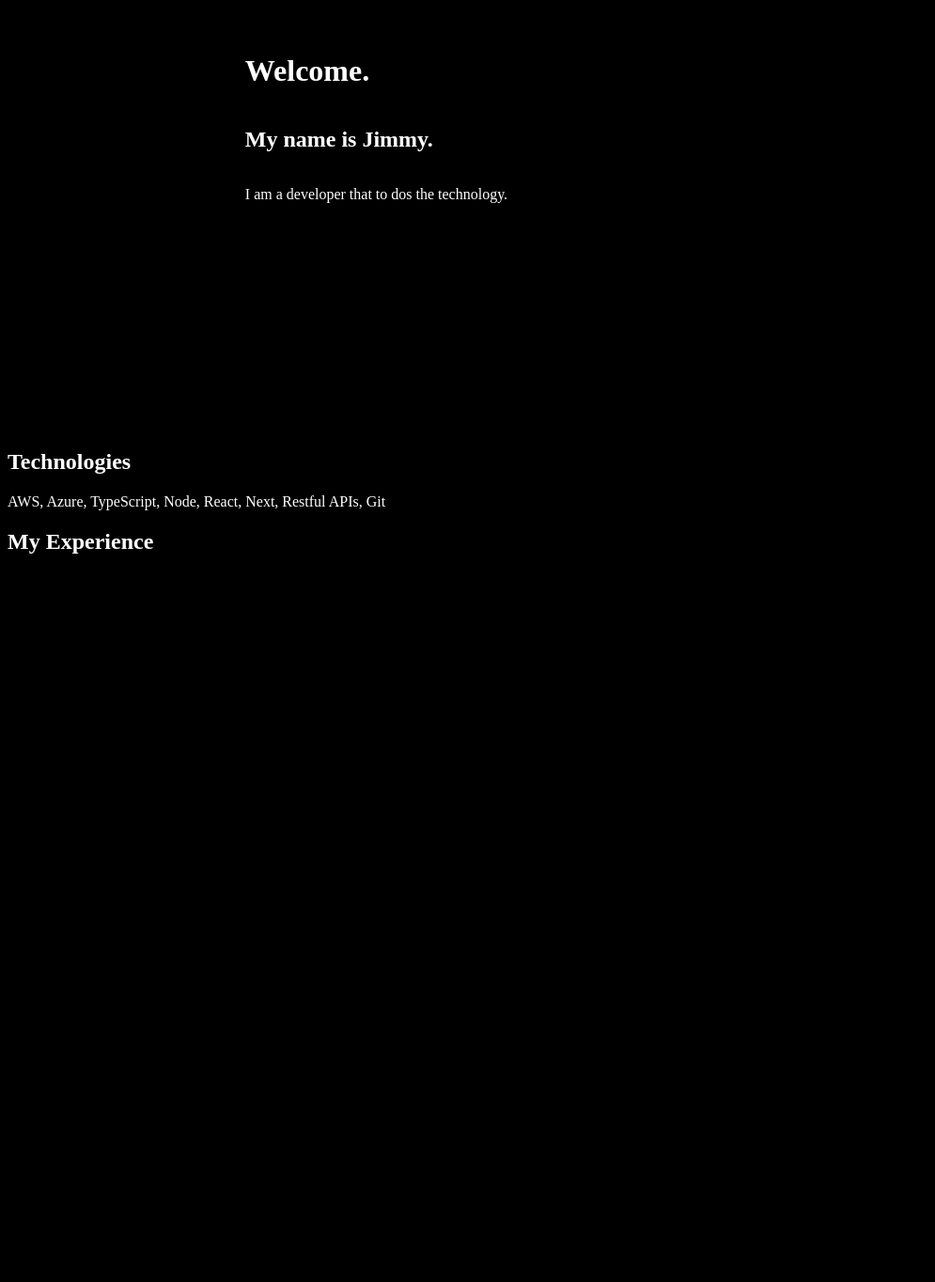
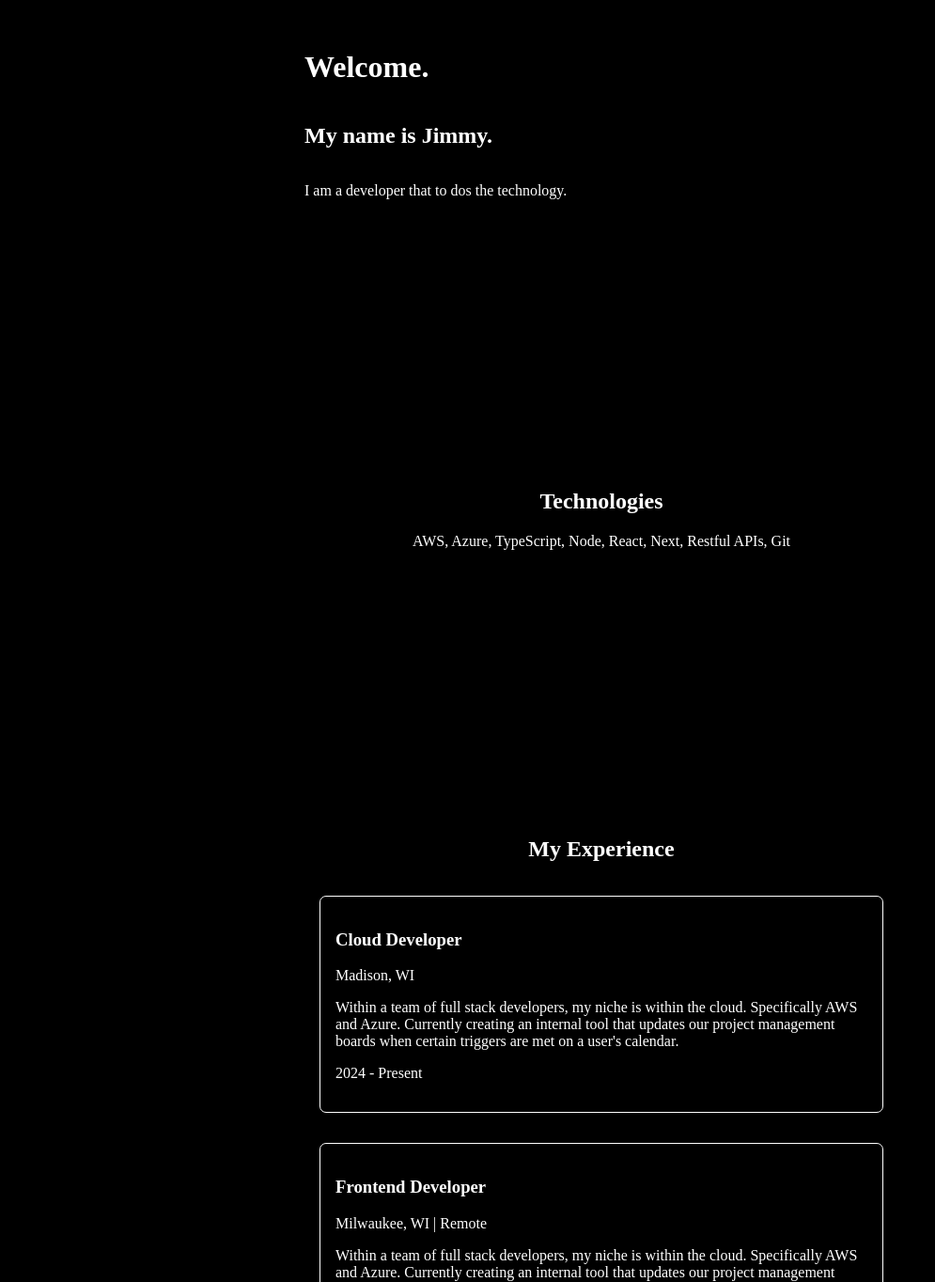
Before and after one commit to NguyenVBRC/next-portfolio-2024, a Next.js app: page / in a window 1280 px wide. Shown: the part 243-1607 px from the top of the page at 94% size, without its empty margins (0-995 px from the left). Before the commit the page ends 833 px from the top, so only its background shows below. Built offline with nearby package versions, Linux system fonts and the light colour scheme.

Commit message:
Added classes to existing components for styling

```diff
--- a/app/components/Experience/Experience.js
+++ b/app/components/Experience/Experience.js
@@ -1,7 +1,17 @@
+import JobDetails from "./JobDetails";
+import workHistory from "./workHistory.json";
+
 export default function Experience() {
   return (
     <>
       <h2>My Experience</h2>
+      {workHistory.map((work) => {
+        return (
+          <div key={work.title}>
+            <JobDetails details={work} />
+          </div>
+        );
+      })}
     </>
   );
 }
--- a/app/components/Experience/JobDetails.js
+++ b/app/components/Experience/JobDetails.js
@@ -1,6 +1,6 @@
-export default function JobDetails(details) {
+export default function JobDetails({ details }) {
   return (
-    <div>
+    <div className="details">
       <h3>{details.title}</h3>
       <p>{details.location}</p>
       <p>{details.description}</p>
--- a/app/components/Experience/workHistory.json
+++ b/app/components/Experience/workHistory.json
@@ -6,9 +6,9 @@
     "timeFrame": "2024 - Present"
   },
   {
-    "title": "Cloud Developer 1",
-    "location": "Madison, WI",
+    "title": "Frontend Developer",
+    "location": "Milwaukee, WI | Remote",
     "description": "Within a team of full stack developers, my niche is within the cloud. Specifically AWS and Azure. Currently creating an internal tool that updates our project management boards when certain triggers are met on a user's calendar.",
-    "timeFrame": "2024 - Present"
+    "timeFrame": "2022 - 2024"
   }
 ]
--- a/app/components/Technology.js
+++ b/app/components/Technology.js
@@ -1,8 +1,8 @@
 export default function Technology() {
   return (
-    <>
+    <div className="tech">
       <h2>Technologies</h2>
       <span>AWS, Azure, TypeScript, Node, React, Next, Restful APIs, Git</span>
-    </>
+    </div>
   );
 }
--- a/app/globals.css
+++ b/app/globals.css
@@ -18,12 +18,35 @@ nav {
   width: 40px;
 }
 
+.page {
+  align-items: center;
+  display: flex;
+  flex-direction: column;
+  justify-content: center;
+  margin: auto;
+  width: 50%;
+}
+
 .intro {
-  align-items: flex-start;
   display: flex;
+  flex-direction: column;
   justify-content: center;
-  flex-direction: column;
-  height: 100%;
-  margin: auto;
-  width: 60%;
+  height: 80vh;
+  width: 100%;
 }
+
+.tech {
+  height: 40vh;
+  margin: 50px 0;
+}
+
+.tech h2 {
+  text-align: center;
+}
+
+.details {
+  border: solid 1px white;
+  border-radius: 7px;
+  margin: 1rem;
+  padding: 1rem;
+}
--- a/app/layout.js
+++ b/app/layout.js
@@ -11,7 +11,7 @@ export default function RootLayout({ children }) {
     <html lang="en">
       <body>
         <NavigationBar />
-        {children}
+        <div className="page">{children}</div>
       </body>
     </html>
   );
```
